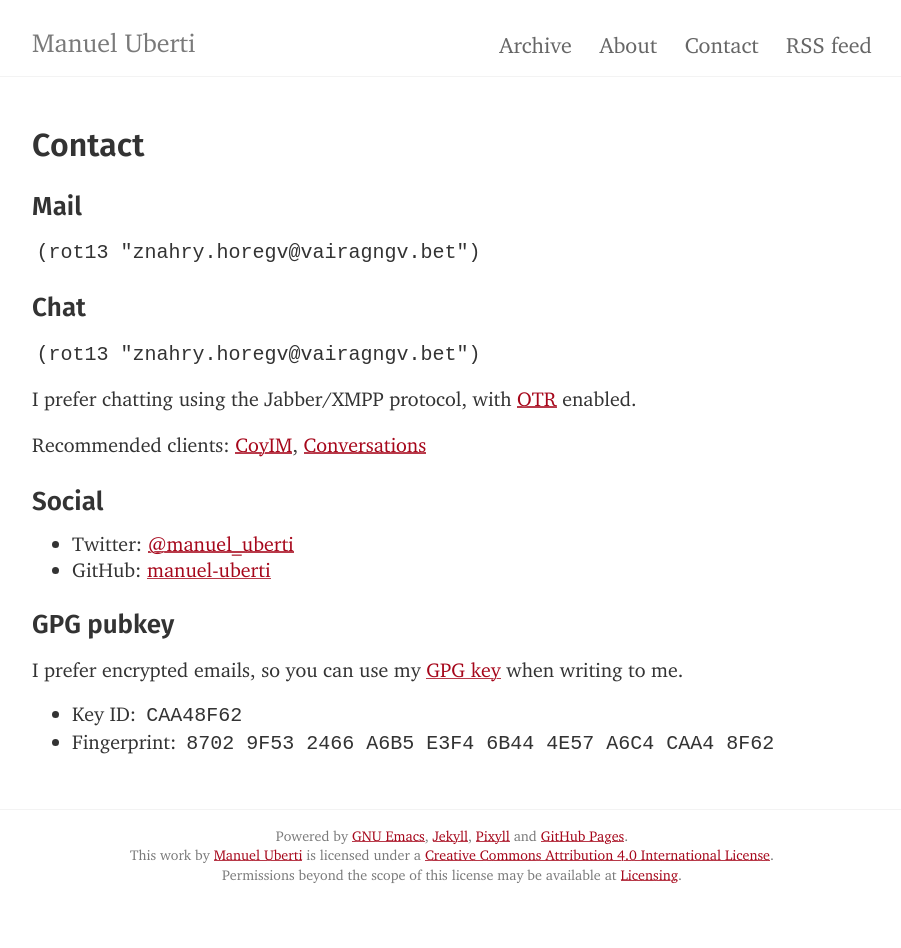
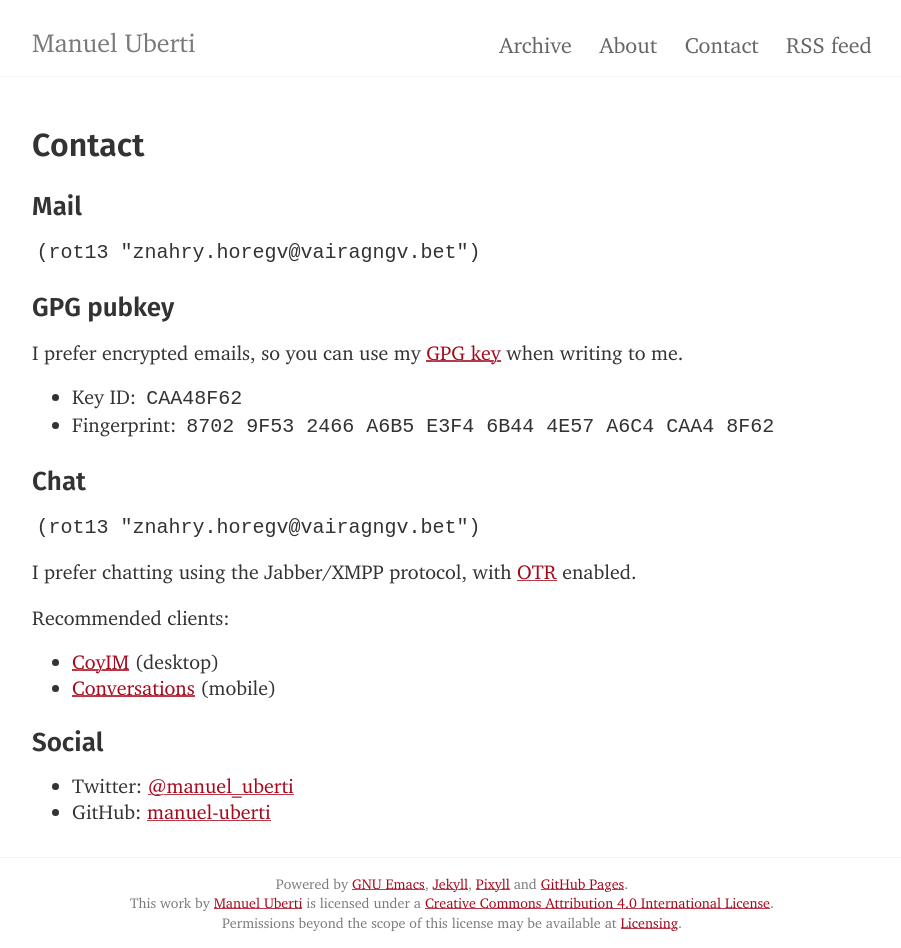
Before and after one commit to manuel-uberti/manuel-uberti.github.io, a Jekyll site: the page built from contact.md, in a window 1280 px wide. Shown: the whole page, without its empty margins (188-1089 px from the left). Built offline with Jekyll 4.4.1, drawn with Linux system fonts in a browser that asks for light colours; some web fonts are replaced; before the commit the page ends 900 px from its top, so only the background shows below that; some of the changed lines change nothing that is shown.

Commit message:
Move GPG pubkey closer to Mail section

```diff
--- a/contact.md
+++ b/contact.md
@@ -8,18 +8,6 @@ tags: contact
 ### Mail ###
 `(rot13 "znahry.horegv@vairagngv.bet")`
 
-### Chat ###
-`(rot13 "znahry.horegv@vairagngv.bet")`
-
-I prefer chatting using the Jabber/XMPP protocol,
-  with [OTR](https://en.wikipedia.org/wiki/Off-the-Record_Messaging) enabled.
-
-Recommended clients: [CoyIM](https://coy.im/), [Conversations](https://conversations.im/)
-
-### Social ###
-- Twitter: [@manuel_uberti](https://twitter.com/manuel_uberti)
-- GitHub: [manuel-uberti](https://github.com/manuel-uberti)
-
 ### GPG pubkey  ###
 
 I prefer encrypted emails, so you can use
@@ -29,3 +17,17 @@ writing to me.
 
 - Key ID: `CAA48F62`
 - Fingerprint: `8702 9F53 2466 A6B5 E3F4 6B44 4E57 A6C4 CAA4 8F62`
+
+### Chat ###
+`(rot13 "znahry.horegv@vairagngv.bet")`
+
+I prefer chatting using the Jabber/XMPP protocol,
+  with [OTR](https://en.wikipedia.org/wiki/Off-the-Record_Messaging) enabled.
+
+Recommended clients:
+- [CoyIM](https://coy.im/) (desktop)
+- [Conversations](https://conversations.im/) (mobile)
+
+### Social ###
+- Twitter: [@manuel_uberti](https://twitter.com/manuel_uberti)
+- GitHub: [manuel-uberti](https://github.com/manuel-uberti)
```
